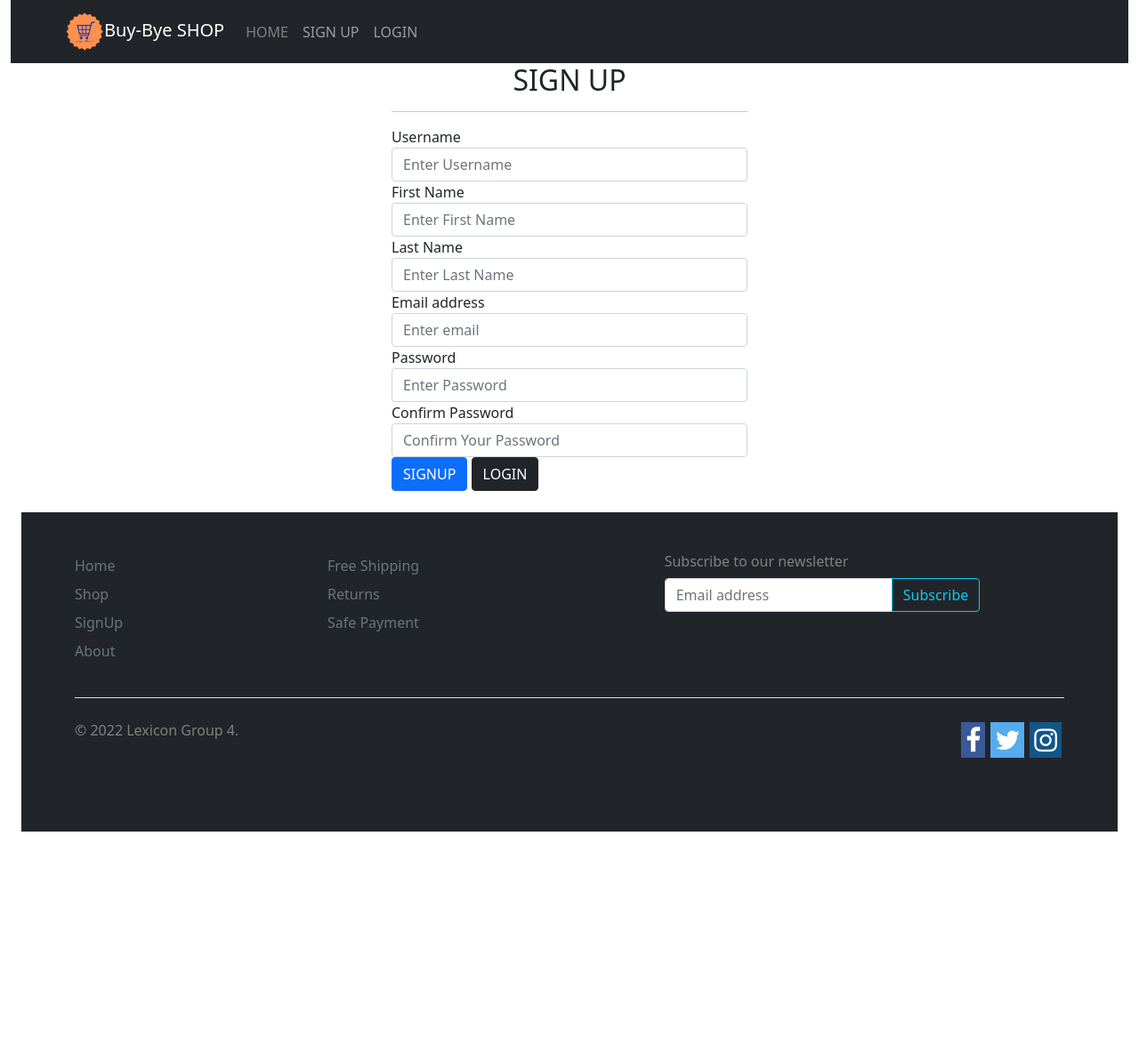
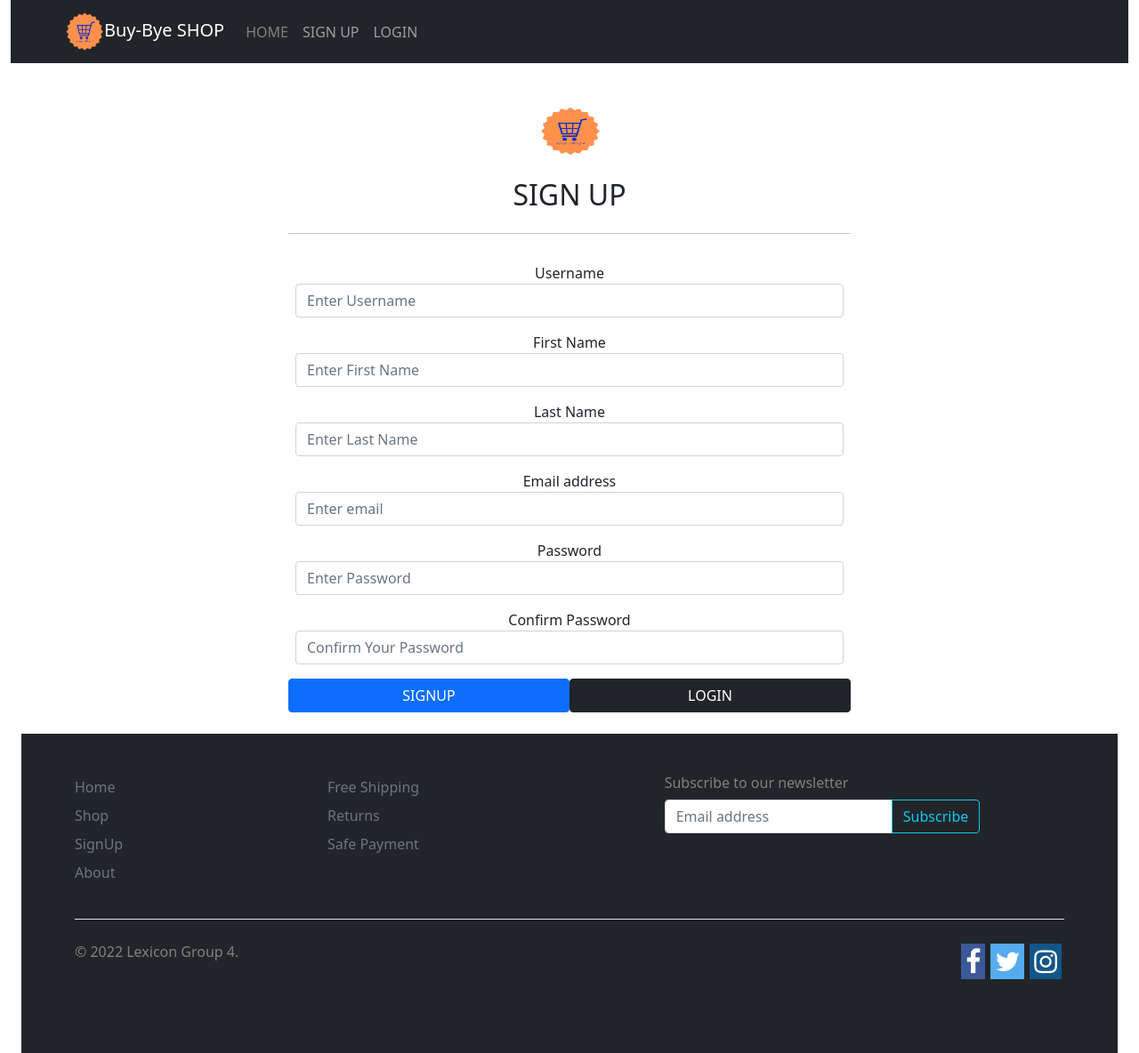
Before and after one commit to WebShopProjectGroup4/ShopStore, a Django app: page /register in a window 1280 px wide. Shown: the whole page at 89% size. Before the commit the page ends 935 px from the top, so only its background shows below. Run offline with Django 3.2, Linux system fonts and the light colour scheme; some libraries are stand-ins or nearby versions.

Commit message:
edit register page

```diff
--- a/webshop/shopApp/templates/registeration.html
+++ b/webshop/shopApp/templates/registeration.html
@@ -1,45 +1,47 @@
 {% extends "base.html" %}
 {% block content %}
+<main class="mx-auto text-center w-50" >
+    <div  class="form-signin mt-5">
+	<form action="register" method="POST" class="form-horizontal">
+		<img class="mb-4" src="/media/images/logo.png" alt="" width="72" height="57">
+		{% csrf_token%}
+		<div class="row g-3 align-items-center">
 
-	<form action="register" method="POST" class="form-horizontal">
-		{% csrf_token%}
-		<div class="mx-auto" style="width: 400px;">
-
-			<div class="col-xs-8 col-xs-offset-4">
+			<div class="col-xs-3 col-xs-offset-2">
 				<h2 style="text-align:center;">SIGN UP</h2>
 			</div>
 			<hr />
-			<div class="form-group">
+			<div class="form-group ">
 				<label for="username">Username</label>
-				<input type="text" class="form-control" name="username" id="username" placeholder="Enter Username"
+				<input type="text" class="form-control w-100" name="username" id="username" placeholder="Enter Username"
 					Required>
 			</div>
-			<div class="form-group">
+			<div class="form-group ">
 				<label for="fanme">First Name</label>
-				<input type="text" class="form-control" name="first_name" id="first_name" placeholder="Enter First Name"
+				<input type="text" class="form-control w-100" name="first_name" id="first_name" placeholder="Enter First Name"
 					Required>
 			</div>
-			<div class="form-group">
+			<div class="form-group ">
 				<label for="lname">Last Name</label>
-				<input type="text" class="form-control" name="last_name" id="last_name" placeholder="Enter Last Name"
+				<input type="text" class="form-control w-100" name="last_name" id="last_name" placeholder="Enter Last Name"
 					Required>
 			</div>
-			<div class="form-group">
+			<div class="form-group ">
 				<label for="email">Email address</label>
-				<input type="email" class="form-control" name="email" id="email" placeholder="Enter email" Required>
+				<input type="email" class="form-control w-100" name="email" id="email" placeholder="Enter email" Required>
 			</div>
-			<div class="form-group">
+			<div class="form-group ">
 				<label for="password">Password</label>
-				<input type="password" class="form-control" name="password" id="password" placeholder="Enter Password"
+				<input type="password" class="form-control w-100" name="password" id="password" placeholder="Enter Password"
 					Required>
 			</div>
-			<div class="form-group">
+			<div class="form-group ">
 				<label for="confirm_password">Confirm Password</label>
-				<input type="password" class="form-control" name="confirm_password" id="confirm_password"
+				<input type="password" class="form-control w-100" name="confirm_password" id="confirm_password"
 					placeholder="Confirm Your Password" Required>
 			</div>
-			<button type="submit" class="btn btn-primary">SIGNUP</button>
-			<a class="btn btn-dark" href="login" role="button">LOGIN</a>
+			<button type="submit" class="btn btn-primary w-50 ">SIGNUP</button>
+			<a class="btn btn-dark w-50" href="{% url 'login' %}" role="button">LOGIN</a>
 		</div>
 	</form>
 	<div class="form-group">
@@ -49,4 +51,6 @@
 		</div>
 		{% endfor %}
 	</div>
+</div>
+</main>
 	{% endblock %}
```
Also changed, not shown: webshop/db.sqlite3.
